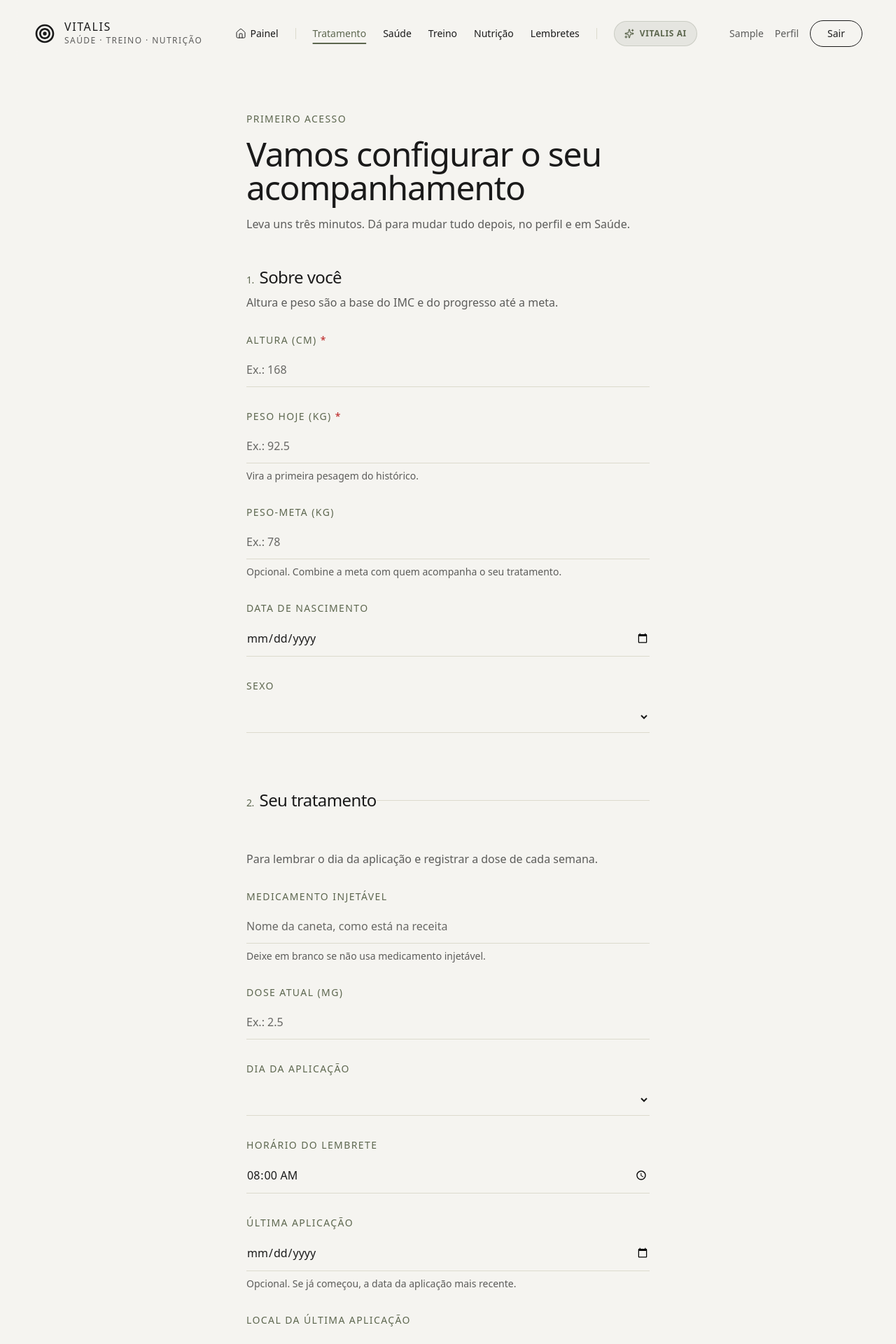
After one commit to elvertoni/vitalis, a Django app: page /tratamento/comecar/ in a window 1280 px wide. The commit adds this page. Shown: the top 1920 px of the page at 70% size. Run offline with Django 5.2, Linux system fonts and the light colour scheme; the visitor is signed in with stand-in values (Sample User, id 1); data that the repository does not hold is empty; some libraries are stand-ins or nearby versions.

Commit message:
feat(tratamento): primeiro acesso em uma tela
Cadastro leva a /tratamento/comecar/, que grava perfil, primeira pesagem,
o injetável semanal (como saude.Medication, reaproveitando os lembretes) e a
última aplicação numa transação. Painel vazio convida para o primeiro acesso.
Decisão registrada em D-070.

Co-Authored-By: Claude Opus 5.5 <noreply@anthropic.com>
Claude-Session: https://claude.ai/code/session_01GioiLPJa5hnHNngG98C2CR

```diff
--- a/accounts/views.py
+++ b/accounts/views.py
@@ -41,11 +41,11 @@ BACKUP_RETENTION_DAYS = 30
 
 
 class SignupView(CreateView):
-    """Creates the account and logs the person straight in, landing on the dashboard."""
+    """Creates the account and logs the person straight in, landing on the first-access screen (D-070)."""
 
     form_class = SignupForm
     template_name = 'accounts/signup.html'
-    success_url = reverse_lazy('core:dashboard')
+    success_url = reverse_lazy('tratamento:onboarding')
 
     def dispatch(self, request, *args, **kwargs):
         if request.user.is_authenticated:
@@ -65,7 +65,7 @@ class SignupView(CreateView):
     def form_valid(self, form):
         response = super().form_valid(form)
         login(self.request, self.object)
-        messages.success(self.request, 'Conta criada. Complete seu perfil quando quiser.')
+        messages.success(self.request, 'Conta criada. Agora, três minutos para configurar o seu acompanhamento.')
         return response
 
 
--- /dev/null
+++ b/templates/tratamento/onboarding.html
@@ -0,0 +1,46 @@
+{% extends 'app_base.html' %}
+
+{% block title %}Configurar acompanhamento · Vitalis{% endblock %}
+
+{% block content %}
+<section class="pt-32 lg:pt-40 pb-24">
+    <div class="max-w-2xl mx-auto px-6 md:px-12">
+        <span class="text-sm font-medium tracking-widest uppercase text-[#5d674f] block mb-4">Primeiro acesso</span>
+        <h1 class="text-4xl md:text-5xl tracking-tight font-medium text-[#1a1a1a] leading-[1.1] mb-4">Vamos configurar o seu acompanhamento</h1>
+        <p class="text-base text-[#5c5c5a] mb-12">Leva uns três minutos. Dá para mudar tudo depois, no perfil e em Saúde.</p>
+
+        <form method="post" novalidate>
+            {% csrf_token %}
+
+            {% if form.non_field_errors %}
+            <div class="bg-[#f2ece5] rounded-[1.5rem] px-6 py-4 mb-8 flex items-start gap-3" role="alert">
+                <i data-lucide="alert-circle" class="w-5 h-5 stroke-[1.5] shrink-0 mt-0.5 text-[#5d674f]"></i>
+                <div class="text-base text-[#1a1a1a]">
+                    {% for error in form.non_field_errors %}<p>{{ error }}</p>{% endfor %}
+                </div>
+            </div>
+            {% endif %}
+
+            {% for section in form.sections %}
+            <fieldset class="{% if not forloop.first %}mt-12 pt-12 border-t border-[#dcdacd]{% endif %}">
+                <legend class="text-2xl tracking-tight font-medium text-[#1a1a1a] mb-2">
+                    <span class="text-sm text-[#5d674f] font-medium mr-2">{{ forloop.counter }}.</span>{{ section.title }}
+                </legend>
+                <p class="text-base text-[#5c5c5a] mb-8">{{ section.subtitle }}</p>
+                {% for field in section.fields %}{% include 'partials/_field.html' %}{% endfor %}
+            </fieldset>
+            {% endfor %}
+
+            <p class="text-sm text-[#5c5c5a] mt-4 mb-10">O Vitalis organiza a sua rotina e não substitui o acompanhamento médico. Dose, dia e qualquer mudança no tratamento se decidem com o seu médico.</p>
+
+            <div class="flex flex-wrap items-center gap-6">
+                <button type="submit" class="inline-flex bg-[#5d674f] text-white px-8 py-5 rounded-full items-center gap-3 hover:bg-[#4a523f] focus-visible:outline-none focus-visible:ring-2 focus-visible:ring-[#5d674f] focus-visible:ring-offset-2 transition-colors group">
+                    <span class="text-base font-normal tracking-wide">Concluir</span>
+                    <i data-lucide="arrow-right" class="w-5 h-5 stroke-[1.5] group-hover:translate-x-1 motion-reduce:transform-none transition-transform"></i>
+                </button>
+                <a href="{% url 'core:dashboard' %}" class="text-base text-[#5c5c5a] hover:text-[#1a1a1a] min-h-[44px] inline-flex items-center rounded focus-visible:outline-none focus-visible:ring-2 focus-visible:ring-[#5d674f] focus-visible:ring-offset-2 transition-colors">Pular por agora</a>
+            </div>
+        </form>
+    </div>
+</section>
+{% endblock %}
--- a/tratamento/forms.py
+++ b/tratamento/forms.py
@@ -1,12 +1,17 @@
 """Treatment forms. Styling comes from the Soluna widget classes shared with accounts."""
 
-from datetime import timedelta
+from datetime import datetime, timedelta
+from decimal import Decimal
 
 from django import forms
+from django.db import transaction
 from django.utils import timezone
 
 from accounts.forms import TEXT_INPUT_CLASS, StyledFormMixin
+from accounts.models import Profile
+from nutricao.models import WeightLog
 from saude.forms import DateInput
+from saude.models import WEEKDAY_CHOICES, Medication
 
 from .models import Injection, SideEffect
 
@@ -49,3 +54,143 @@ class SideEffectForm(StyledFormMixin, forms.ModelForm):
         if date > timezone.localdate():
             raise forms.ValidationError('A data não pode estar no futuro.')
         return date
+
+
+class OnboardingForm(StyledFormMixin, forms.Form):
+    """
+    First access in one screen: body data, weight and, optionally, the injectable.
+
+    Not a ModelForm because it writes four models at once (``Profile``, ``WeightLog``,
+    ``saude.Medication`` and, if a shot was already given, ``Injection``). Each field maps
+    to the column it fills; nothing here is stored twice.
+    """
+
+    # ── Sobre você ───────────────────────────────────────────────────────
+    height_cm = forms.IntegerField(
+        label='Altura (cm)', min_value=100, max_value=250,
+        widget=forms.NumberInput(attrs={'placeholder': 'Ex.: 168', 'inputmode': 'numeric'}),
+    )
+    current_weight_kg = forms.DecimalField(
+        label='Peso hoje (kg)', max_digits=5, decimal_places=2,
+        min_value=Decimal('30'), max_value=Decimal('300'),
+        widget=forms.NumberInput(attrs={'placeholder': 'Ex.: 92.5', 'step': '0.1', 'inputmode': 'decimal'}),
+        help_text='Vira a primeira pesagem do histórico.',
+    )
+    target_weight_kg = forms.DecimalField(
+        label='Peso-meta (kg)', required=False, max_digits=5, decimal_places=2,
+        min_value=Decimal('30'), max_value=Decimal('300'),
+        widget=forms.NumberInput(attrs={'placeholder': 'Ex.: 78', 'step': '0.1', 'inputmode': 'decimal'}),
+        help_text='Opcional. Combine a meta com quem acompanha o seu tratamento.',
+    )
+    birth_date = forms.DateField(label='Data de nascimento', required=False, widget=DateInput())
+    sex = forms.ChoiceField(label='Sexo', required=False, choices=[('', '')] + list(Profile.Sex.choices))
+
+    # ── Seu tratamento ───────────────────────────────────────────────────
+    medication_name = forms.CharField(
+        label='Medicamento injetável', required=False, max_length=180,
+        widget=forms.TextInput(attrs={'placeholder': 'Nome da caneta, como está na receita'}),
+        help_text='Deixe em branco se não usa medicamento injetável.',
+    )
+    dose_mg = forms.DecimalField(
+        label='Dose atual (mg)', required=False, max_digits=5, decimal_places=2,
+        min_value=Decimal('0.01'),
+        widget=forms.NumberInput(attrs={'placeholder': 'Ex.: 2.5', 'step': '0.01', 'inputmode': 'decimal'}),
+    )
+    weekday = forms.TypedChoiceField(
+        label='Dia da aplicação', required=False, coerce=int, empty_value=None,
+        choices=[('', '')] + WEEKDAY_CHOICES,
+    )
+    reminder_time = forms.TimeField(
+        label='Horário do lembrete', required=False, initial='08:00',
+        widget=forms.TimeInput(attrs={'type': 'time'}, format='%H:%M'),
+    )
+    last_applied_on = forms.DateField(
+        label='Última aplicação', required=False, widget=DateInput(),
+        help_text='Opcional. Se já começou, a data da aplicação mais recente.',
+    )
+    last_site = forms.ChoiceField(
+        label='Local da última aplicação', required=False,
+        choices=[('', '')] + list(Injection.Site.choices),
+    )
+
+    ABOUT_FIELDS = ['height_cm', 'current_weight_kg', 'target_weight_kg', 'birth_date', 'sex']
+    TREATMENT_FIELDS = ['medication_name', 'dose_mg', 'weekday', 'reminder_time', 'last_applied_on', 'last_site']
+
+    def clean_last_applied_on(self):
+        day = self.cleaned_data.get('last_applied_on')
+        if day and day > timezone.localdate():
+            raise forms.ValidationError('A data não pode estar no futuro.')
+        return day
+
+    def clean(self):
+        cleaned = super().clean()
+        if not cleaned.get('medication_name'):
+            return cleaned
+        # Com medicamento, dose e dia são o mínimo para a próxima aplicação existir.
+        if cleaned.get('dose_mg') is None:
+            self.add_error('dose_mg', 'Informe a dose para acompanhar a titulação.')
+        if cleaned.get('weekday') is None:
+            self.add_error('weekday', 'Escolha o dia da semana da aplicação.')
+        if not cleaned.get('reminder_time'):
+            self.add_error('reminder_time', 'Informe o horário para o lembrete sair.')
+        return cleaned
+
+    def sections(self):
+        return [
+            {'title': 'Sobre você', 'subtitle': 'Altura e peso são a base do IMC e do progresso até a meta.',
+             'fields': [self[name] for name in self.ABOUT_FIELDS]},
+            {'title': 'Seu tratamento', 'subtitle': 'Para lembrar o dia da aplicação e registrar a dose de cada semana.',
+             'fields': [self[name] for name in self.TREATMENT_FIELDS]},
+        ]
+
+    @transaction.atomic
+    def save(self, user):
+        data = self.cleaned_data
+        today = timezone.localdate()
+
+        profile = user.profile
+        profile.height_cm = data['height_cm']
+        if data.get('target_weight_kg') is not None:
+            profile.target_weight_kg = data['target_weight_kg']
+        if data.get('birth_date'):
+            profile.birth_date = data['birth_date']
+        if data.get('sex'):
+            profile.sex = data['sex']
+        profile.save()
+
+        # Uma pesagem por dia (constraint): refazer o onboarding hoje corrige a de hoje.
+        WeightLog.objects.update_or_create(
+            user=user, date=today, defaults={'weight_kg': data['current_weight_kg']},
+        )
+
+        medication = None
+        if data.get('medication_name'):
+            dose = data['dose_mg']
+            medication = Medication.objects.create(
+                user=user,
+                name=data['medication_name'],
+                dosage=f'{_dose_text(dose)} mg',
+                frequency='1x por semana',
+                start_date=data.get('last_applied_on') or today,
+                schedule_times=[data['reminder_time'].strftime('%H:%M')],
+                weekdays=[data['weekday']],
+                is_active=True,
+            )
+            if data.get('last_applied_on'):
+                applied_at = timezone.make_aware(
+                    datetime.combine(data['last_applied_on'], data['reminder_time'])
+                )
+                Injection.objects.create(
+                    user=user,
+                    medication=medication,
+                    applied_at=min(applied_at, timezone.now()),
+                    dose_mg=dose,
+                    site=data.get('last_site') or Injection.Site.ABDOMEN_LEFT,
+                )
+        return medication
+
+
+def _dose_text(value):
+    """``2.50`` → ``2,5``; ``5.00`` → ``5``. The dose as written on the pen."""
+    text = format(value.normalize(), 'f')
+    return text.replace('.', ',')
--- a/tratamento/urls.py
+++ b/tratamento/urls.py
@@ -6,6 +6,7 @@ app_name = 'tratamento'
 
 urlpatterns = [
     path('', views.TreatmentIndexView.as_view(), name='index'),
+    path('comecar/', views.OnboardingView.as_view(), name='onboarding'),
 
     path('aplicacoes/nova/', views.InjectionCreateView.as_view(), name='injection_create'),
     path('aplicacoes/<int:pk>/editar/', views.InjectionUpdateView.as_view(), name='injection_update'),
--- a/tratamento/views.py
+++ b/tratamento/views.py
@@ -5,7 +5,11 @@ Every view inherits from the owner-scoped bases in ``core.views``; none of them
 by user on its own.
 """
 
+from django.contrib import messages
+from django.contrib.auth.mixins import LoginRequiredMixin
+from django.shortcuts import redirect
 from django.urls import reverse_lazy
+from django.views.generic import FormView
 from django.utils import timezone
 
 from core.views import (
@@ -16,7 +20,7 @@ from core.views import (
 )
 from saude.models import Medication
 
-from .forms import InjectionForm, SideEffectForm
+from .forms import InjectionForm, OnboardingForm, SideEffectForm
 from .models import Injection, SideEffect, missed_due_date, next_due_date, suggested_site
 
 
@@ -156,3 +160,37 @@ class SideEffectDeleteView(OwnerDeleteView):
     model = SideEffect
     success_url = reverse_lazy('tratamento:sideeffect_list')
     success_message = 'Efeito excluído.'
+
+
+class OnboardingView(LoginRequiredMixin, FormView):
+    """
+    First access: profile, first weighing and, optionally, the injectable, in one POST.
+
+    It writes rows owned by ``request.user`` only and never reads a primary key from the
+    form, so there is no related field to narrow — that is why it does not need the
+    ``OwnerFormMixin``. Can be revisited later: it pre-fills from what is on file.
+    """
+
+    form_class = OnboardingForm
+    template_name = 'tratamento/onboarding.html'
+
+    def get_initial(self):
+        from nutricao.plans import latest_weight
+
+        profile = self.request.user.profile
+        return {
+            'height_cm': profile.height_cm,
+            'target_weight_kg': profile.target_weight_kg,
+            'birth_date': profile.birth_date,
+            'sex': profile.sex,
+            'current_weight_kg': latest_weight(self.request.user),
+            'reminder_time': '08:00',
+        }
+
+    def form_valid(self, form):
+        medication = form.save(self.request.user)
+        if medication:
+            messages.success(self.request, f'Tudo pronto. {medication.name} entrou no seu acompanhamento.')
+        else:
+            messages.success(self.request, 'Tudo pronto. Seu peso entrou no histórico.')
+        return redirect('core:dashboard')
```
Also changed, not shown: DECISIONS.md (+20 -0 lines), templates/core/dashboard.html (+19 -2 lines).
